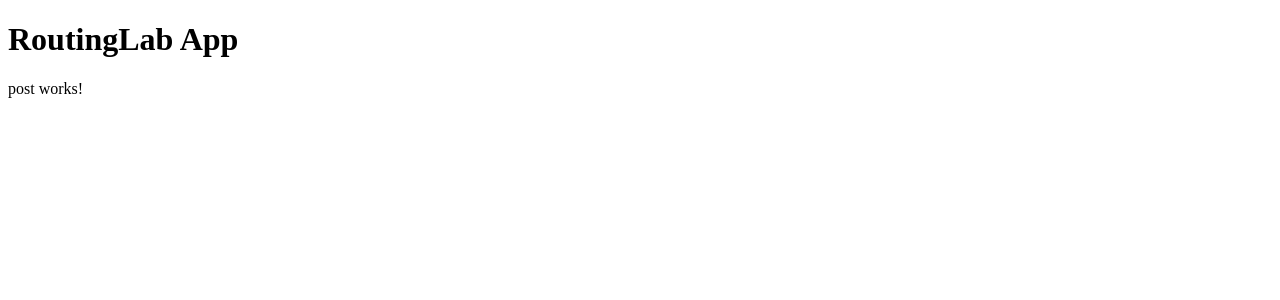
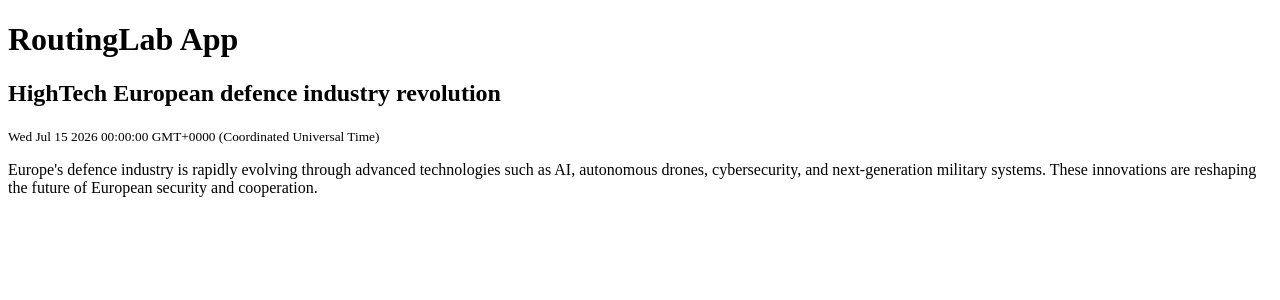
Before and after one commit to Biosaiber/routingLab-app, an Angular app: page /post/1 in a window 1280 px wide. Shown: the top 300 px of the page. Built offline with nearby package versions, Linux system fonts and the light colour scheme.

Commit message:
feat: load blog post from route parameter

```diff
--- a/src/app/app.config.ts
+++ b/src/app/app.config.ts
@@ -1,5 +1,5 @@
 import { ApplicationConfig, provideBrowserGlobalErrorListeners, provideZoneChangeDetection } from '@angular/core';
-import { provideRouter } from '@angular/router';
+import { provideRouter, withComponentInputBinding } from '@angular/router';
 
 import { routes } from './app.routes';
 
@@ -7,6 +7,6 @@ export const appConfig: ApplicationConfig = {
   providers: [
     provideBrowserGlobalErrorListeners(),
     provideZoneChangeDetection({ eventCoalescing: true }),
-    provideRouter(routes)
+    provideRouter(routes, withComponentInputBinding())
   ]
 };
--- a/src/app/post/post.component.html
+++ b/src/app/post/post.component.html
@@ -1 +1,3 @@
-<p>post works!</p>
+<h2>{{post.title}}</h2>
+<small>{{post.dateCreated}}</small>
+<p>{{post.content}}</p>
--- a/src/app/post/post.component.ts
+++ b/src/app/post/post.component.ts
@@ -1,4 +1,6 @@
-import { Component } from '@angular/core';
+import { Component, inject, Input, OnInit } from '@angular/core';
+import { BlogService } from '../blog.service';
+import { BlogPost } from '../blog-post.interface';
 
 @Component({
   selector: 'app-post',
@@ -6,6 +8,13 @@ import { Component } from '@angular/core';
   templateUrl: './post.component.html',
   styleUrl: './post.component.css',
 })
-export class PostComponent {
+export class PostComponent implements OnInit {
+  private blogService = inject(BlogService);
+  @Input() id: number = 0;
+  post!: BlogPost;
+  ngOnInit(): void {
+    const postId = Number(this.id);
+    this.post = this.blogService.getPostById(postId);
+  }
 
 }
```
